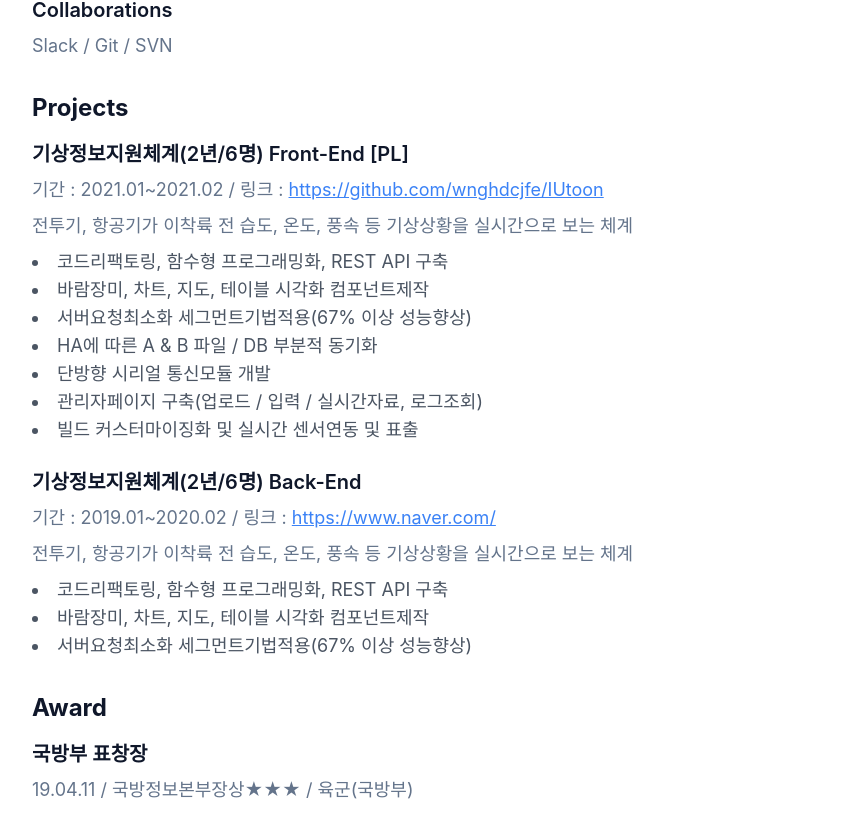
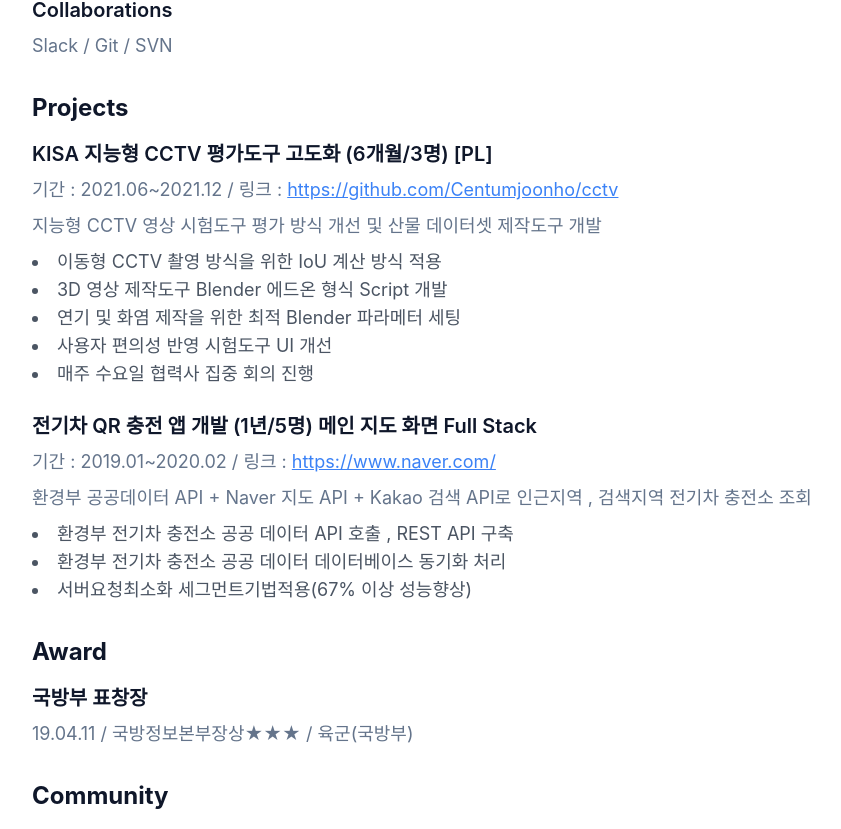
Before and after one commit to Centumjoonho/nextjs_portfolio_add_notion, a Next.js app: page /about in a window 1280 px wide. Shown: the part 752-1581 px from the top of the page, without its empty margins (4-845 px from the left). Built offline with nearby package versions, Linux system fonts and the light colour scheme.

Commit message:
2024-04-29

```diff
--- a/components/about/skill.js
+++ b/components/about/skill.js
@@ -42,34 +42,32 @@ export default function Skill() {
         <div className="mb-8">
           <h2 className="text-2xl font-bold mb-4">Projects</h2>
           <div className="mb-6">
-            <h3 className="text-xl font-semibold mb-2">기상정보지원체계(2년/6명) Front-End [PL]</h3>
+            <h3 className="text-xl font-semibold mb-2">KISA 지능형 CCTV 평가도구 고도화 (6개월/3명) [PL]</h3>
             <p className="text-lg mb-2">
-              기간 : 2021.01~2021.02 / 링크 : <a href="https://github.com/wnghdcjfe/IUtoon" className="text-blue-500 underline">https://github.com/wnghdcjfe/IUtoon</a>
+              기간 : 2021.06~2021.12 / 링크 : <a href="https://github.com/Centumjoonho/cctv" className="text-blue-500 underline">https://github.com/Centumjoonho/cctv</a>
             </p>
             <p className="text-lg mb-2">
-              전투기, 항공기가 이착륙 전 습도, 온도, 풍속 등 기상상황을 실시간으로 보는 체계
+              지능형 CCTV 영상 시험도구 평가 방식 개선 및 산물 데이터셋 제작도구 개발
             </p>
             <ul className="list-disc list-inside text-lg">
-              <li>코드리팩토링, 함수형 프로그래밍화, REST API 구축</li>
-              <li>바람장미, 차트, 지도, 테이블 시각화 컴포넌트제작</li>
-              <li>서버요청최소화 세그먼트기법적용(67% 이상 성능향상)</li>
-              <li>HA에 따른 A & B 파일 / DB 부분적 동기화</li>
-              <li>단방향 시리얼 통신모듈 개발</li>
-              <li>관리자페이지 구축(업로드 / 입력 / 실시간자료, 로그조회)</li>
-              <li>빌드 커스터마이징화 및 실시간 센서연동 및 표출</li>
+              <li>이동형 CCTV 촬영 방식을 위한 IoU 계산 방식 적용</li>
+              <li>3D 영상 제작도구 Blender 에드온 형식 Script 개발</li>
+              <li>연기 및 화염 제작을 위한 최적 Blender 파라메터 세팅</li>
+              <li>사용자 편의성 반영 시험도구 UI 개선 </li>
+              <li>매주 수요일 협력사 집중 회의 진행 </li>
             </ul>
           </div>
           <div>
-            <h3 className="text-xl font-semibold mb-2">기상정보지원체계(2년/6명) Back-End</h3>
+            <h3 className="text-xl font-semibold mb-2">전기차 QR 충전 앱 개발 (1년/5명) 메인 지도 화면 Full Stack</h3>
             <p className="text-lg mb-2">
               기간 : 2019.01~2020.02 / 링크 : <a href="https://www.naver.com/" className="text-blue-500 underline">https://www.naver.com/</a>
             </p>
             <p className="text-lg mb-2">
-              전투기, 항공기가 이착륙 전 습도, 온도, 풍속 등 기상상황을 실시간으로 보는 체계
+              환경부 공공데이터 API  + Naver 지도 API + Kakao 검색 API로 인근지역 , 검색지역 전기차 충전소 조회
             </p>
             <ul className="list-disc list-inside text-lg">
-              <li>코드리팩토링, 함수형 프로그래밍화, REST API 구축</li>
-              <li>바람장미, 차트, 지도, 테이블 시각화 컴포넌트제작</li>
+              <li>환경부 전기차 충전소 공공 데이터 API 호출 , REST API 구축</li>
+              <li>환경부 전기차 충전소 공공 데이터 데이터베이스 동기화 처리</li>
               <li>서버요청최소화 세그먼트기법적용(67% 이상 성능향상)</li>
             </ul>
           </div>
--- a/components/home/hero.js
+++ b/components/home/hero.js
@@ -6,7 +6,7 @@ export default function Hero() {
     <>
       <div className="flex flex-col items-center mb-16 lg:flex-grow md:w-1/2 lg:pr-24 md:pr-16 md:items-start md:text-left md:mb-0 text-left mx-auto px-4">
         <h1 className="mb-4 text-3xl font-medium text-gray-900 title-font sm:text-4xl">
-          2024년<br />이준호
+          2024년 이준호
         </h1>
 
         <p className="mb-14 text-3xl">기술연구소 BackEnd 개발자 </p>
```
